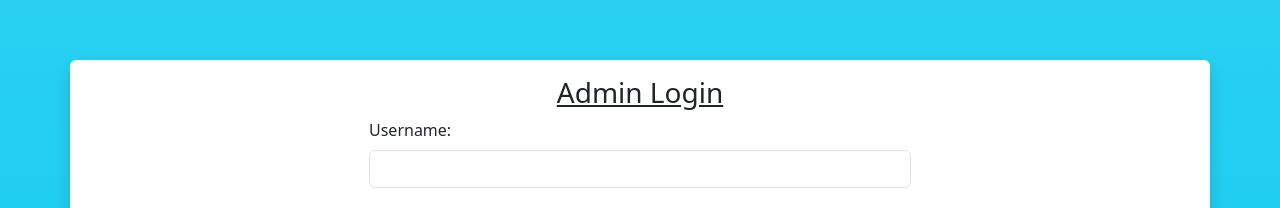
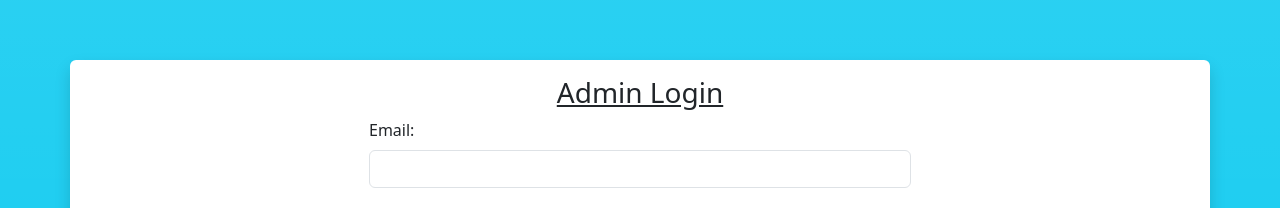
Before and after one commit to Rajavasanthan/news-portal-admin-app, a React (Create React App) app: page / in a window 1280 px wide. Shown: the part 166-374 px from the top of the page. Built offline with nearby package versions, Linux system fonts and the light colour scheme.

Commit message:
changed the input from username to email

```diff
--- a/src/components/Login.jsx
+++ b/src/components/Login.jsx
@@ -5,20 +5,23 @@
 const Login = () => {
   const formik = useFormik({
     initialValues: {
-      username: "",
+      email: "",
       password: "",
     },
     validate: (values) => {
       const errors = {};
-      if (!values.username.trim()) {
-        errors.username = "Please enter the Username";
-      } else if (values.username.length < 3 || values.username.length > 12) {
-        errors.username = "Please enter a value between 3 and 12 characters";
+      if (!values.email) {
+        errors.email = "Please enter your email";
+      } else if (!/^[A-Z0-9._%+-]+@[A-Z0-9.-]+\.[A-Z]{2,4}$/i.test(values.email)) {
+        errors.email = "Invalid email address"; // checks the valid email address
       }
 
       if (!values.password.trim()) {
         errors.password = "Please enter the Password";
+      } else if (!/^(?=.*[a-z])(?=.*[A-Z])(?=.*[0-9])(?=.*[!@#$%^&*])/.test(values.password)) {
+        errors.password = "Please enter a strong password"; // Corrected to "errors.password" and updated error message
       }
+
       return errors;
     },
     onSubmit: async (values) => {
@@ -27,7 +30,7 @@
           withCredentials: true, // Include credentials
           headers: { "Content-Type": "application/json" },
         });
-        alert("Login successfull");
+        alert("Login successful");
       } catch (error) {
         console.error(error);
         alert("Something went wrong");
@@ -43,21 +46,21 @@
             <h3 className="text-center"><u>Admin Login</u></h3>
             <form onSubmit={formik.handleSubmit}>
               <div className="mb-3">
-                <label className="form-label" htmlFor="username">
+                <label className="form-label" htmlFor="email">
                   {" "}
-                  Username:
+                  Email:
                 </label>
                 <input
-                  type="text"
-                  id="username"
-                  name="username"
+                  type="email"
+                  id="email"
+                  name="email"
                   className="form-control "
                   autoComplete="true"
-                  value={formik.values.username}
+                  value={formik.values.email}
                   onChange={formik.handleChange}
                   onBlur={formik.handleBlur}
                 />
-                <span className="text-danger">{formik.errors.username}</span>
+                <span className="text-danger">{formik.errors.email}</span>
               </div>
               <br />
               <div className="mb-3">
```
